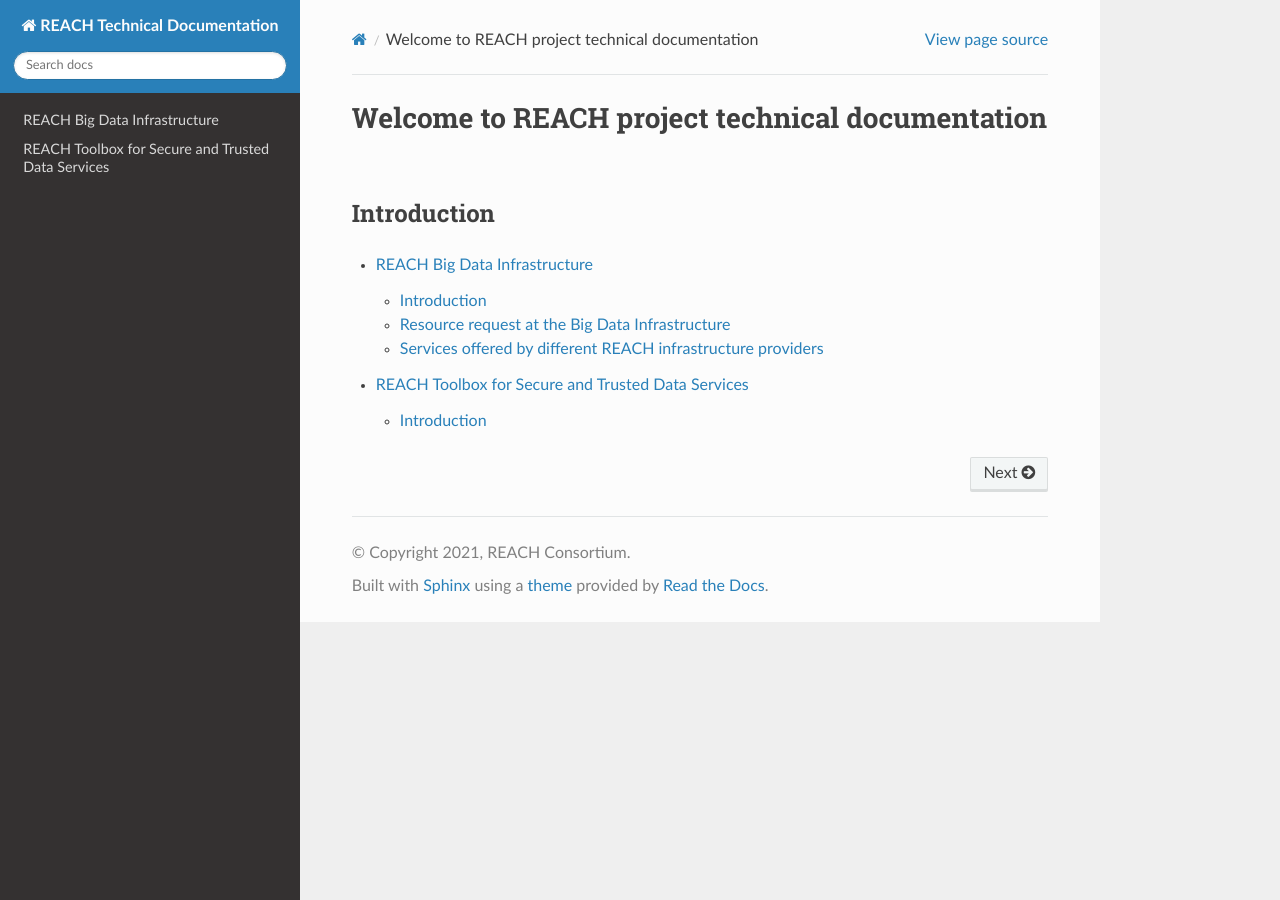
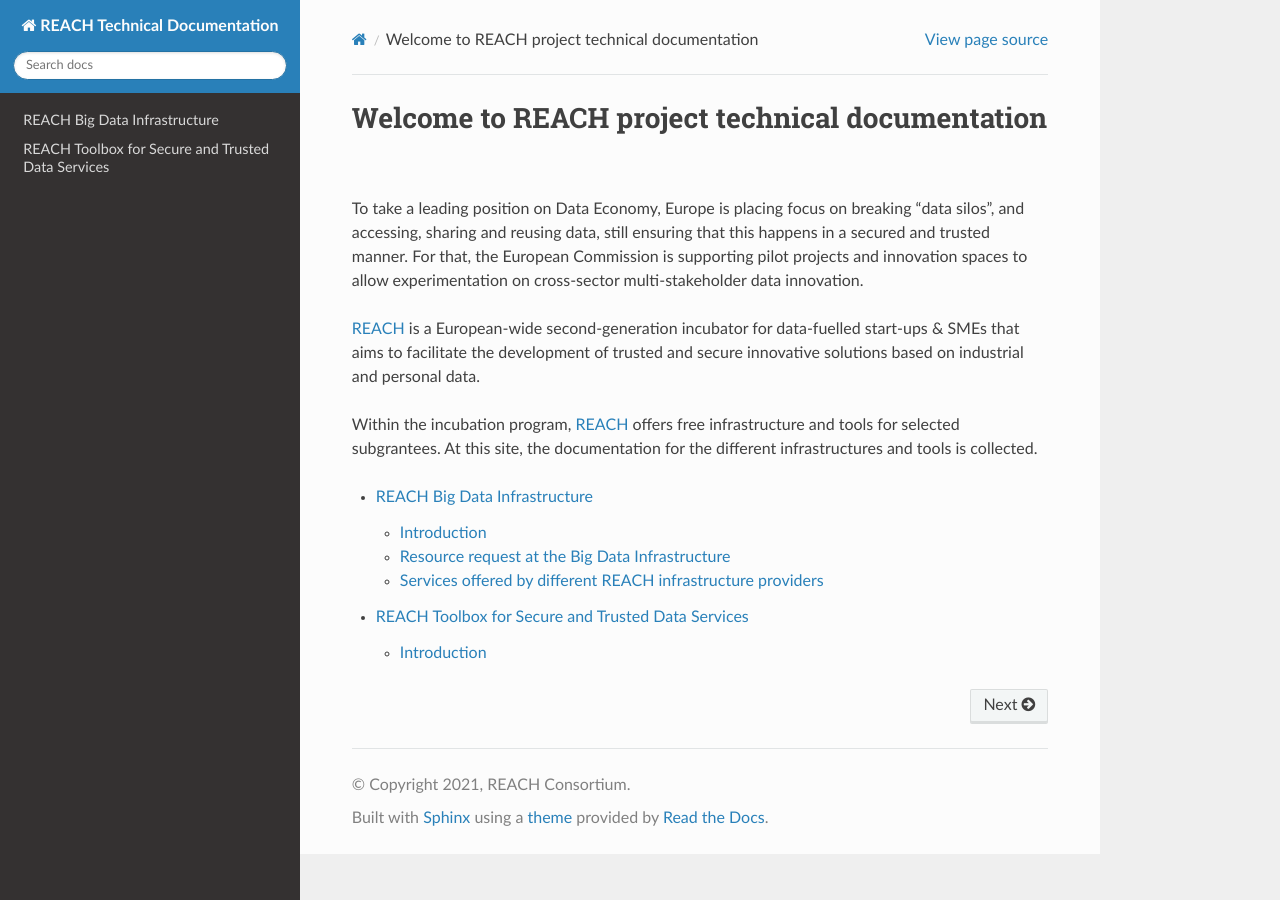
Before and after one commit to bobot/reach-tech-doc, a Sphinx documentation site: the page built from source/index.rst, in a window 1280 px wide. Built offline with Sphinx 7.4.7 and the Read the Docs theme 2.0.0, drawn with Linux system fonts in a browser that asks for light colours.

Commit message:
Welcome page

```diff
--- a/source/index.rst
+++ b/source/index.rst
@@ -6,8 +6,18 @@
 Welcome to REACH project technical documentation
 ================================================
 
-Introduction
-------------
+
+To take a leading position on Data Economy, Europe is placing focus on breaking "data silos",
+and accessing, sharing and reusing data, still ensuring that this happens in a secured and trusted manner.
+For that, the European Commission is supporting pilot projects and innovation spaces to allow experimentation
+on cross-sector multi-stakeholder data innovation.
+
+`REACH <https://www.reach-incubator.eu/>`_ is a European-wide second-generation incubator for data-fuelled start-ups & SMEs
+that aims to facilitate the development of trusted and secure innovative solutions based on industrial and personal data.
+
+Within the incubation program, `REACH <https://www.reach-incubator.eu/>`_ offers free infrastructure and tools for selected subgrantees.
+At this site, the documentation for the different infrastructures and tools is collected.
+
 
 .. toctree::
    :maxdepth: 2
```
